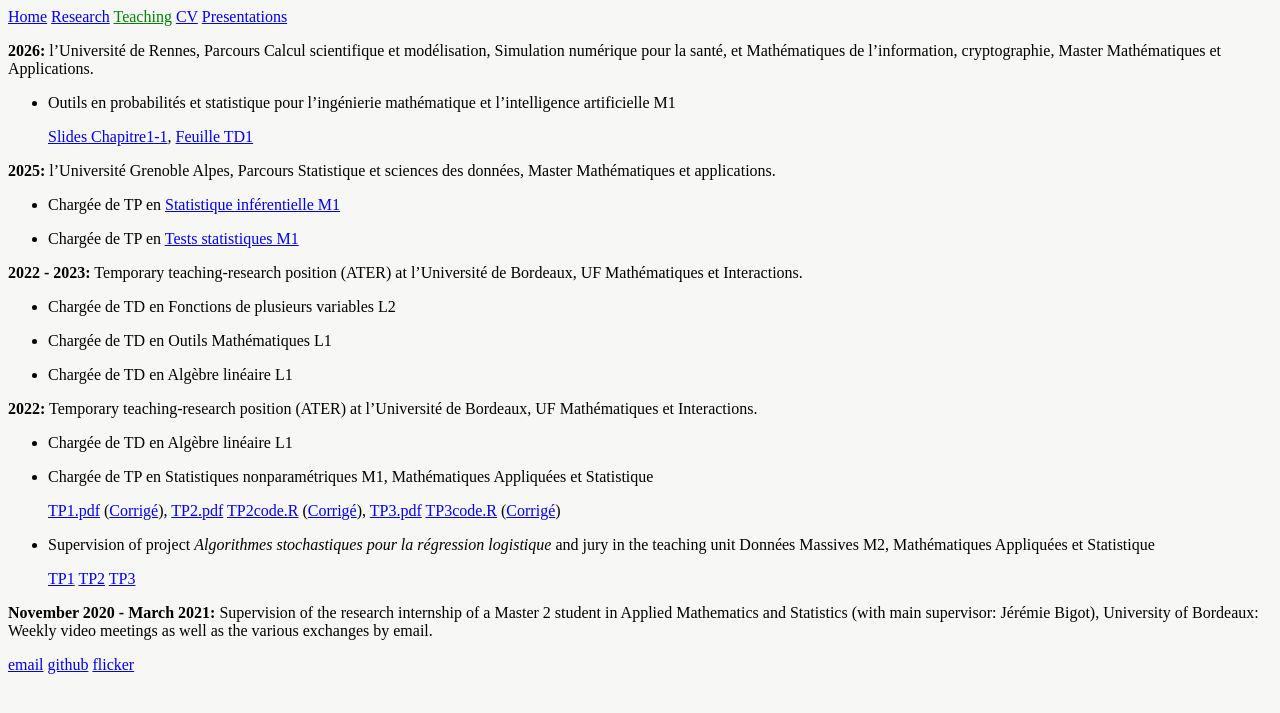
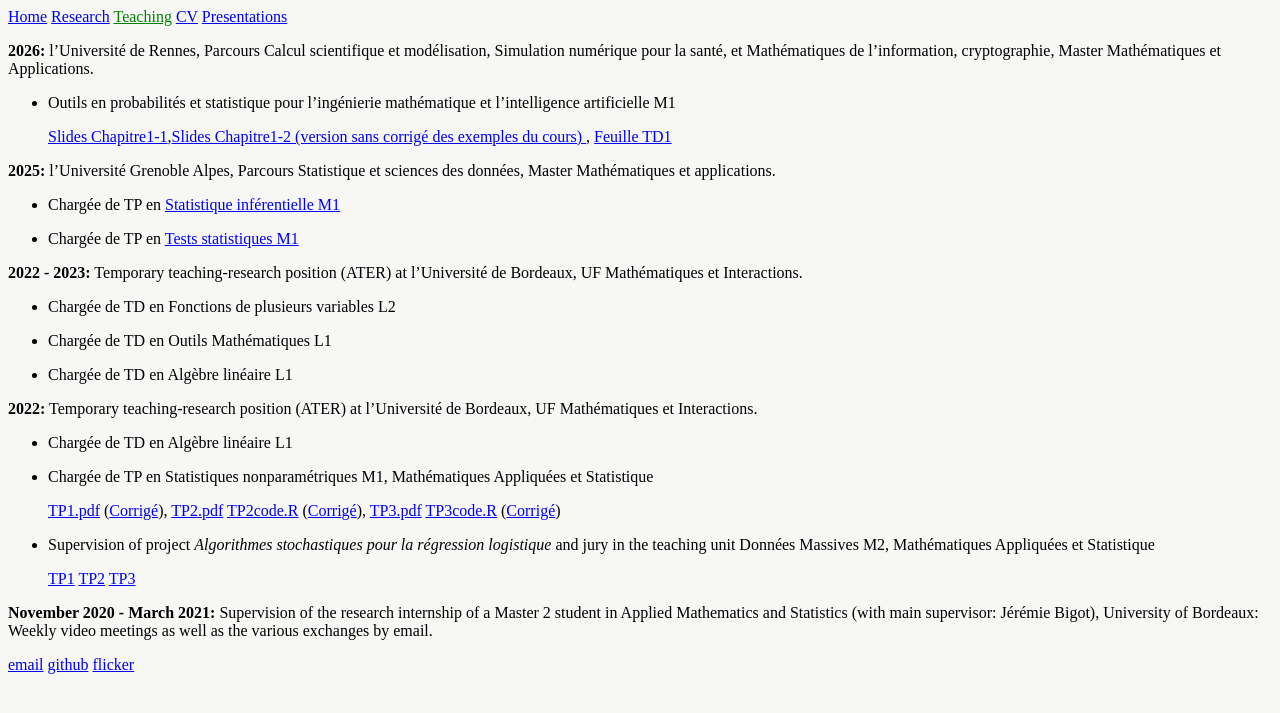
Before and after one commit to yiyej/yiyej.github.io, a Jekyll site: the page built from teaching.md, in a window 1280 px wide. Shown: the top 713 px of the page. Built offline with Jekyll 4.4.1, drawn with Linux system fonts in a browser that asks for light colours.

Commit message:
Update teaching.md

```diff
--- a/teaching.md
+++ b/teaching.md
@@ -6,7 +6,7 @@
 **2026:** l’Université de Rennes, Parcours Calcul scientifique et modélisation, Simulation numérique pour la santé, et Mathématiques de l’information, cryptographie, Master Mathématiques et Applications.
 - Outils en probabilités et statistique pour l’ingénierie mathématique et l’intelligence artificielle M1
 
-  <a href="/assets/rennes/2627/ops/ops_ch1_slides-1-55.pdf">Slides Chapitre1-1</a>, <a href="/assets/rennes/2627/ops/td1.pdf">Feuille TD1</a>
+  <a href="/assets/rennes/2627/ops/ops_ch1_slides-1-55.pdf">Slides Chapitre1-1</a>,<a href="/assets/rennes/2627/ops/ops_ch1_slides-55-65.pdf">Slides Chapitre1-2 (version sans corrigé des exemples du cours) </a>, <a href="/assets/rennes/2627/ops/td1.pdf">Feuille TD1</a>
 
 
 **2025:** l’Université Grenoble Alpes, Parcours Statistique et sciences des données, Master Mathématiques et applications.
```
